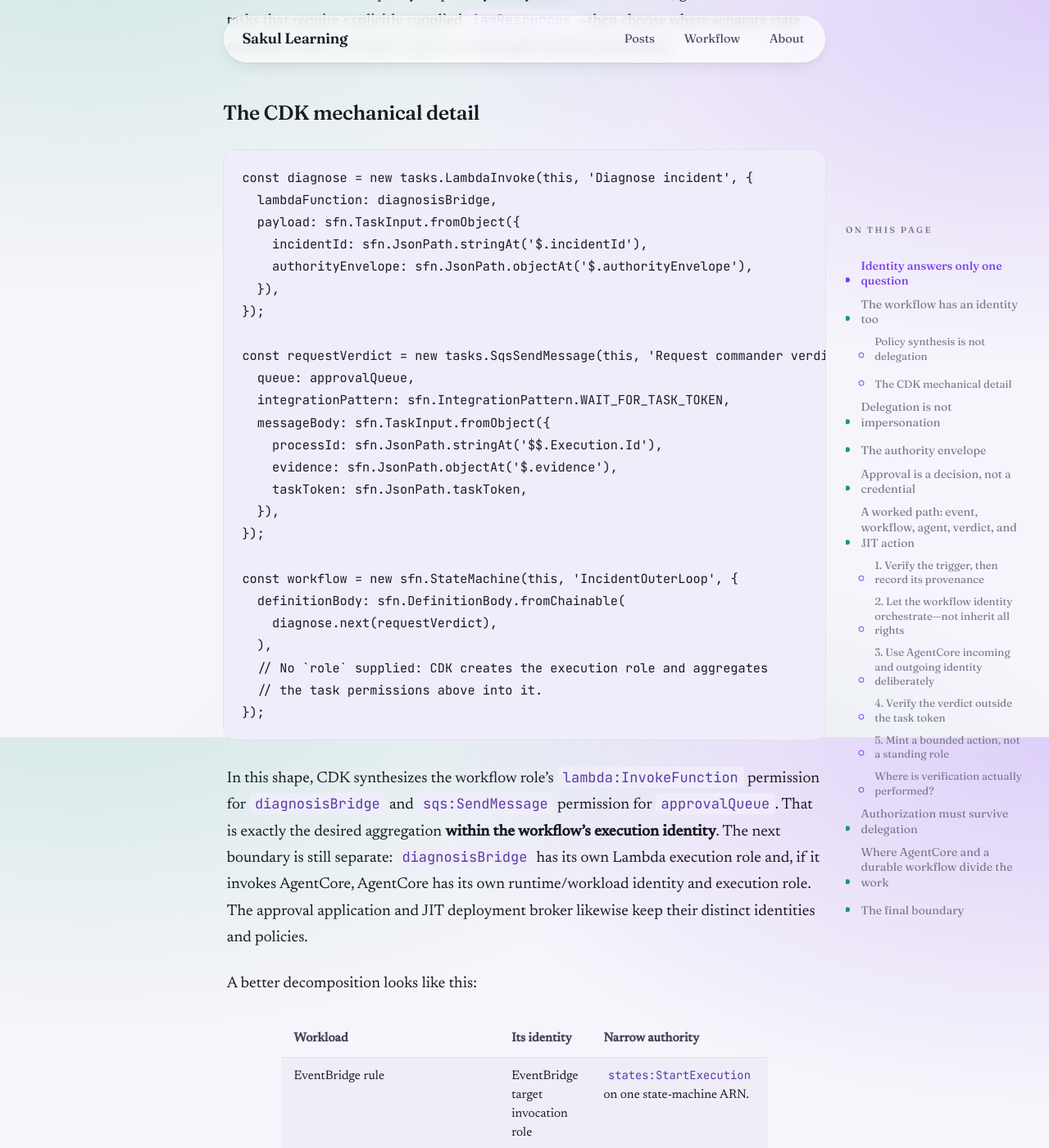
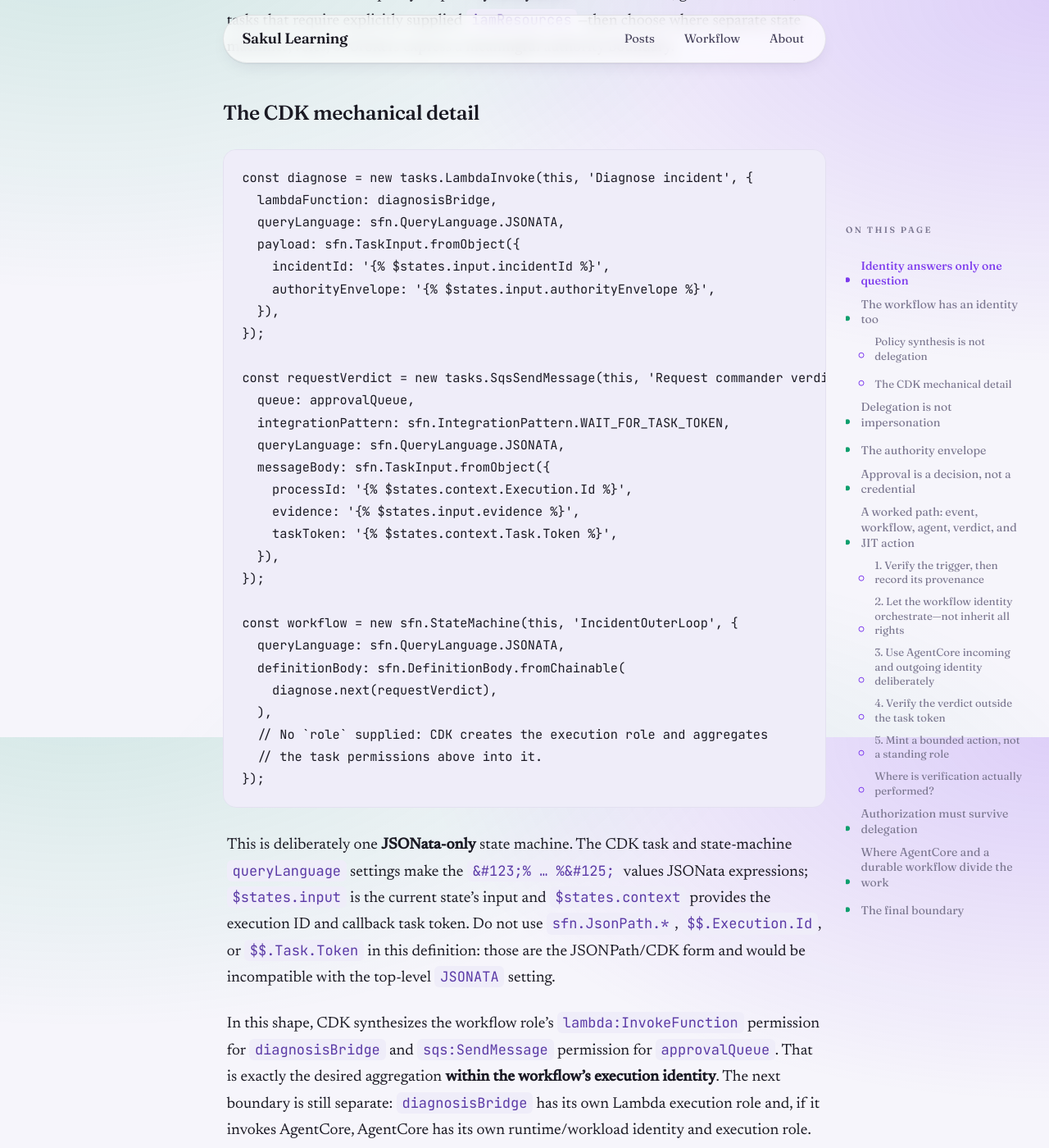
Before and after one commit to sakul-learning/sakul-learning.github.io, a Jekyll site: the page built from _posts/2026-07-12-designing-identity-and-authorization-for-the-outer-loop.md, in a window 1280 px wide and 1400 px high, scrolled down 3601 px. Shown: the whole window at 82% size. Built offline with Jekyll 4.4.1, drawn with Linux system fonts in a browser that asks for light colours; some of the changed text lies outside the part shown.

Commit message:
fix: use JSONata consistently in workflow example

````diff
--- a/_posts/2026-07-12-designing-identity-and-authorization-for-the-outer-loop.md
+++ b/_posts/2026-07-12-designing-identity-and-authorization-for-the-outer-loop.md
@@ -44,6 +44,9 @@ sources:
   - title: "Transforming data with JSONata in Step Functions"
     url: "https://docs.aws.amazon.com/step-functions/latest/dg/transforming-data.html"
     note: "AWS documentation for selecting JSONata as a state-machine query language and using it for data transformation and Choice routing."
+  - title: "AWS CDK QueryLanguage"
+    url: "https://docs.aws.amazon.com/cdk/api/v2/docs/aws-cdk-lib.aws_stepfunctions.QueryLanguage.html"
+    note: "AWS CDK reference: a top-level JSONATA state-machine setting requires JSONata states; the CDK task constructs also expose queryLanguage."
   - title: "Strands Agents interventions"
     url: "https://strandsagents.com/docs/user-guide/concepts/agents/interventions"
     note: "Strands hooks can proceed, deny, guide, confirm, or transform agent actions, but are in-process guardrails rather than an identity or authorization service."
@@ -95,26 +98,30 @@ That is useful policy synthesis, not delegation. It compiles the authority requi
 
 ### The CDK mechanical detail
 
+{% raw %}
 ```ts
 const diagnose = new tasks.LambdaInvoke(this, 'Diagnose incident', {
   lambdaFunction: diagnosisBridge,
+  queryLanguage: sfn.QueryLanguage.JSONATA,
   payload: sfn.TaskInput.fromObject({
-    incidentId: sfn.JsonPath.stringAt('$.incidentId'),
-    authorityEnvelope: sfn.JsonPath.objectAt('$.authorityEnvelope'),
+    incidentId: '{% $states.input.incidentId %}',
+    authorityEnvelope: '{% $states.input.authorityEnvelope %}',
   }),
 });
 
 const requestVerdict = new tasks.SqsSendMessage(this, 'Request commander verdict', {
   queue: approvalQueue,
   integrationPattern: sfn.IntegrationPattern.WAIT_FOR_TASK_TOKEN,
+  queryLanguage: sfn.QueryLanguage.JSONATA,
   messageBody: sfn.TaskInput.fromObject({
-    processId: sfn.JsonPath.stringAt('$$.Execution.Id'),
-    evidence: sfn.JsonPath.objectAt('$.evidence'),
-    taskToken: sfn.JsonPath.taskToken,
+    processId: '{% $states.context.Execution.Id %}',
+    evidence: '{% $states.input.evidence %}',
+    taskToken: '{% $states.context.Task.Token %}',
   }),
 });
 
 const workflow = new sfn.StateMachine(this, 'IncidentOuterLoop', {
+  queryLanguage: sfn.QueryLanguage.JSONATA,
   definitionBody: sfn.DefinitionBody.fromChainable(
     diagnose.next(requestVerdict),
   ),
@@ -122,6 +129,9 @@ const workflow = new sfn.StateMachine(this, 'IncidentOuterLoop', {
   // the task permissions above into it.
 });
 ```
+{% endraw %}
+
+This is deliberately one **JSONata-only** state machine. The CDK task and state-machine `queryLanguage` settings make the `&#123;% … %&#125;` values JSONata expressions; `$states.input` is the current state's input and `$states.context` provides the execution ID and callback task token. Do not use `sfn.JsonPath.*`, `$$.Execution.Id`, or `$$.Task.Token` in this definition: those are the JSONPath/CDK form and would be incompatible with the top-level `JSONATA` setting.
 
 In this shape, CDK synthesizes the workflow role's `lambda:InvokeFunction` permission for `diagnosisBridge` and `sqs:SendMessage` permission for `approvalQueue`. That is exactly the desired aggregation **within the workflow's execution identity**. The next boundary is still separate: `diagnosisBridge` has its own Lambda execution role and, if it invokes AgentCore, AgentCore has its own runtime/workload identity and execution role. The approval application and JIT deployment broker likewise keep their distinct identities and policies.
 
````
Also changed, not shown: sources/designing-identity-and-authorization-for-the-outer-loop/README.md (+3 -0 lines).
